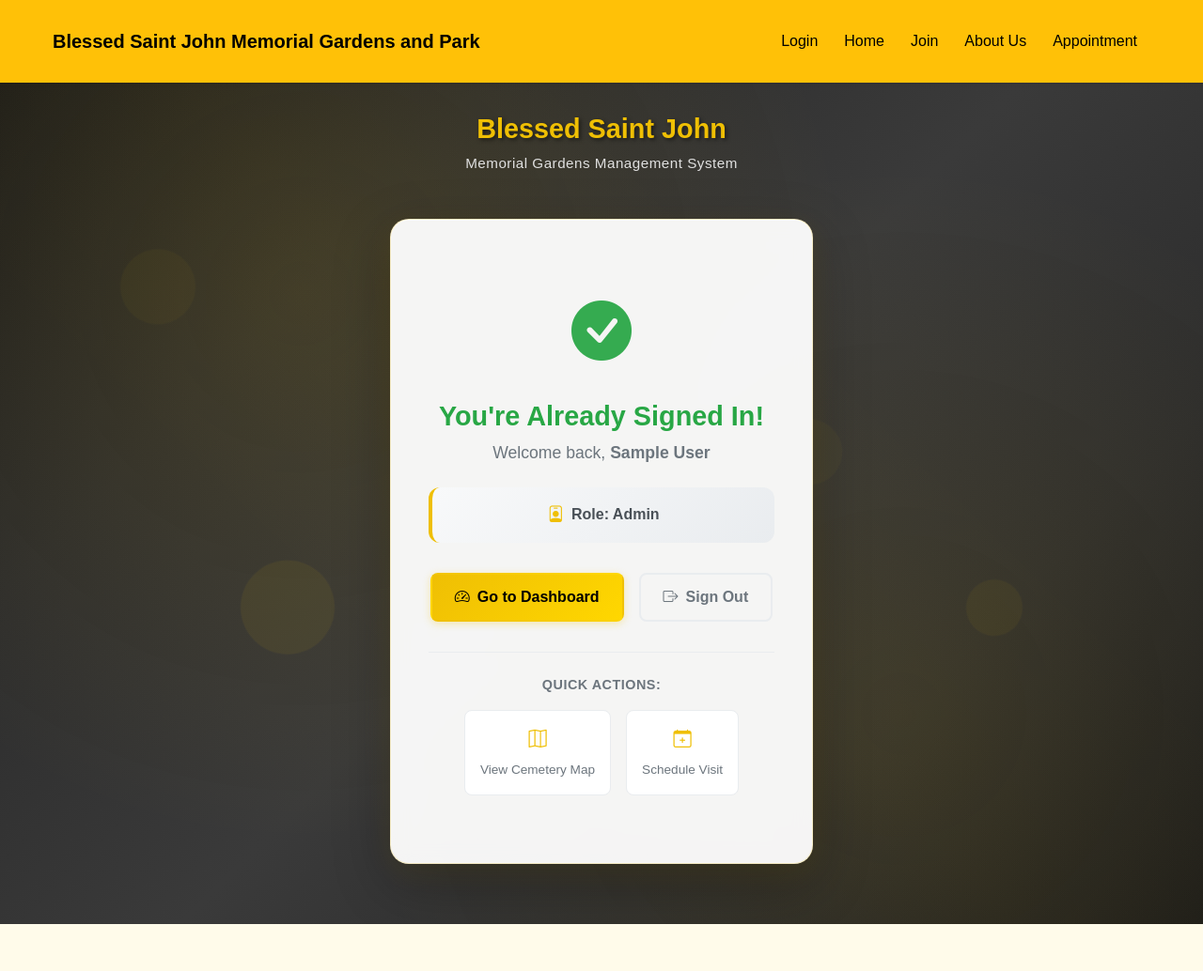
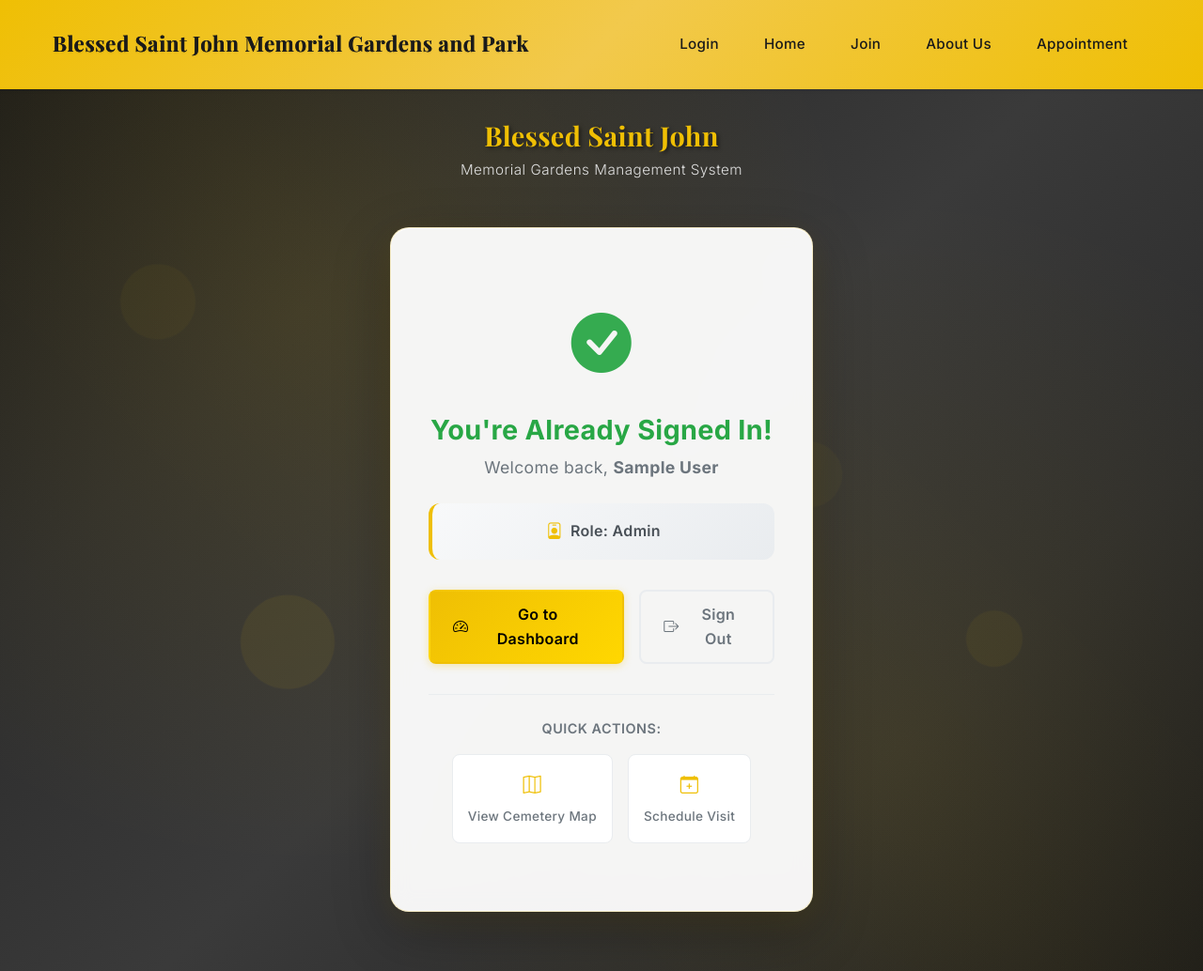
Before and after one commit to MiriamVega-proof/stJohnCmsApp, a PHP site: page /stJohnCmsApp/frontend/auth/login/login.php in a window 1280 px wide. Shown: the top 1034 px of the page at 94% size. Run offline with PHP 8.4, Linux system fonts and the light colour scheme; the visitor is signed in with stand-in values (Sample User, id 1).

Commit message:
update login page styles and fonts for improved aesthetics

```diff
--- a/cmsApp/frontend/auth/login/login.css
+++ b/cmsApp/frontend/auth/login/login.css
@@ -1,9 +1,24 @@
+/* Google Fonts Import */
+@import url('https://fonts.googleapis.com/css2?family=Inter:wght@300;400;500;600;700;800;900&family=Playfair+Display:wght@400;500;600;700;800;900&display=swap');
+
 body {
-  font-family: "Poppins", sans-serif;
+  font-family: 'Inter', -apple-system, BlinkMacSystemFont, 'Segoe UI', Roboto, Oxygen, Ubuntu, Cantarell, sans-serif;
+  font-weight: 400;
+  line-height: 1.6;
+  letter-spacing: 0.02em;
   background-color: #fffbea;
   margin: 0;
   padding: 0;
   color: #222;
+  -webkit-font-smoothing: antialiased;
+  -moz-osx-font-smoothing: grayscale;
+}
+
+/* Brand font for special elements */
+.system-title,
+.login-title,
+.navbar-brand {
+  font-family: 'Playfair Display', serif !important;
 }
 
 .container {
@@ -27,24 +42,66 @@ body {
   border: none;
 }
 
-/* NAVBAR */
+/* ========== NAVBAR ========== */
 .navbar {
-  background-color: #ffcc00;
-  box-shadow: 0 2px 6px rgba(0,0,0,0.1);
+  background: linear-gradient(135deg, #efbf04 0%, #f2c94c 50%, #efbf04 100%);
+  backdrop-filter: blur(20px);
+  border-bottom: 1px solid rgba(239, 191, 4, 0.2);
+  box-shadow: 0 8px 32px rgba(0, 0, 0, 0.1);
+  transition: all 0.3s ease;
 }
 
 .navbar-brand {
   font-weight: 700;
-  color: #000 !important;
+  font-size: 1.4rem;
+  color: #1a1a1a !important;
+  text-shadow: 0 1px 2px rgba(0, 0, 0, 0.1);
+  background: linear-gradient(135deg, #1a1a1a 0%, #2c2c2c 100%);
+  background-clip: text;
+  -webkit-background-clip: text;
+  letter-spacing: 0.5px;
+  transition: all 0.3s ease;
+}
+
+.navbar-brand:hover {
+  transform: translateY(-1px);
+  text-shadow: 0 2px 4px rgba(0, 0, 0, 0.2);
 }
 
 .nav-link {
-  color: #000 !important;
+  color: #1a1a1a !important;
   font-weight: 500;
-  margin: 0 6px;
-  transition: color .3s ease;
+  font-size: 0.95rem;
+  margin: 0 8px;
+  padding: 8px 16px !important;
+  border-radius: 8px;
+  transition: all 0.3s ease;
+  position: relative;
+  overflow: hidden;
 }
-.nav-link:hover { color: #fff !important; }
+
+.nav-link::before {
+  content: '';
+  position: absolute;
+  top: 0;
+  left: -100%;
+  width: 100%;
+  height: 100%;
+  background: linear-gradient(90deg, transparent, rgba(255, 255, 255, 0.3), transparent);
+  transition: left 0.5s;
+}
+
+.nav-link:hover::before {
+  left: 100%;
+}
+
+.nav-link:hover,
+.nav-link.active {
+  color: #fff !important;
+  background: rgba(26, 26, 26, 0.1);
+  transform: translateY(-1px);
+  box-shadow: 0 4px 8px rgba(0, 0, 0, 0.1);
+}
 
 /* HERO */
 .hero {
--- a/cmsApp/frontend/auth/login/login.php
+++ b/cmsApp/frontend/auth/login/login.php
@@ -15,7 +15,13 @@ $currentUserRole = $isLoggedIn ? getCurrentUserRole() : null;
 <head>
   <meta charset="UTF-8" />
   <meta name="viewport" content="width=device-width, initial-scale=1.0"/>
-  <title>CMS Landing</title>
+  <title>Blessed Saint John Memorial - Login</title>
+
+  <!-- Google Fonts -->
+  <link rel="preconnect" href="https://fonts.googleapis.com">
+  <link rel="preconnect" href="https://fonts.gstatic.com" crossorigin>
+  <link href="https://fonts.googleapis.com/css2?family=Inter:wght@300;400;500;600;700;800;900&family=Playfair+Display:wght@400;500;600;700;800;900&display=swap" rel="stylesheet">
+
   <!-- Bootstrap CSS -->
   <link href="https://cdn.jsdelivr.net/npm/bootstrap@5.3.1/dist/css/bootstrap.min.css" rel="stylesheet">
   <!-- Bootstrap Icons -->
```
